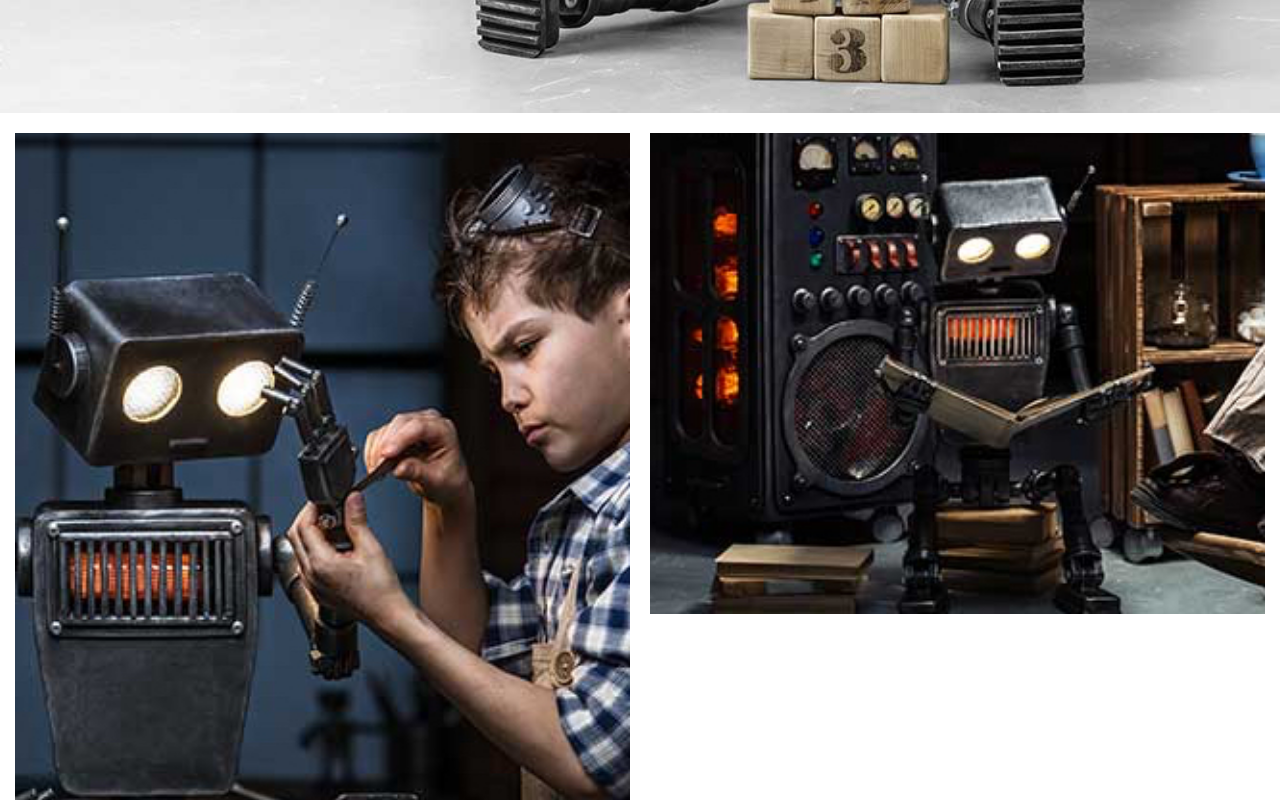
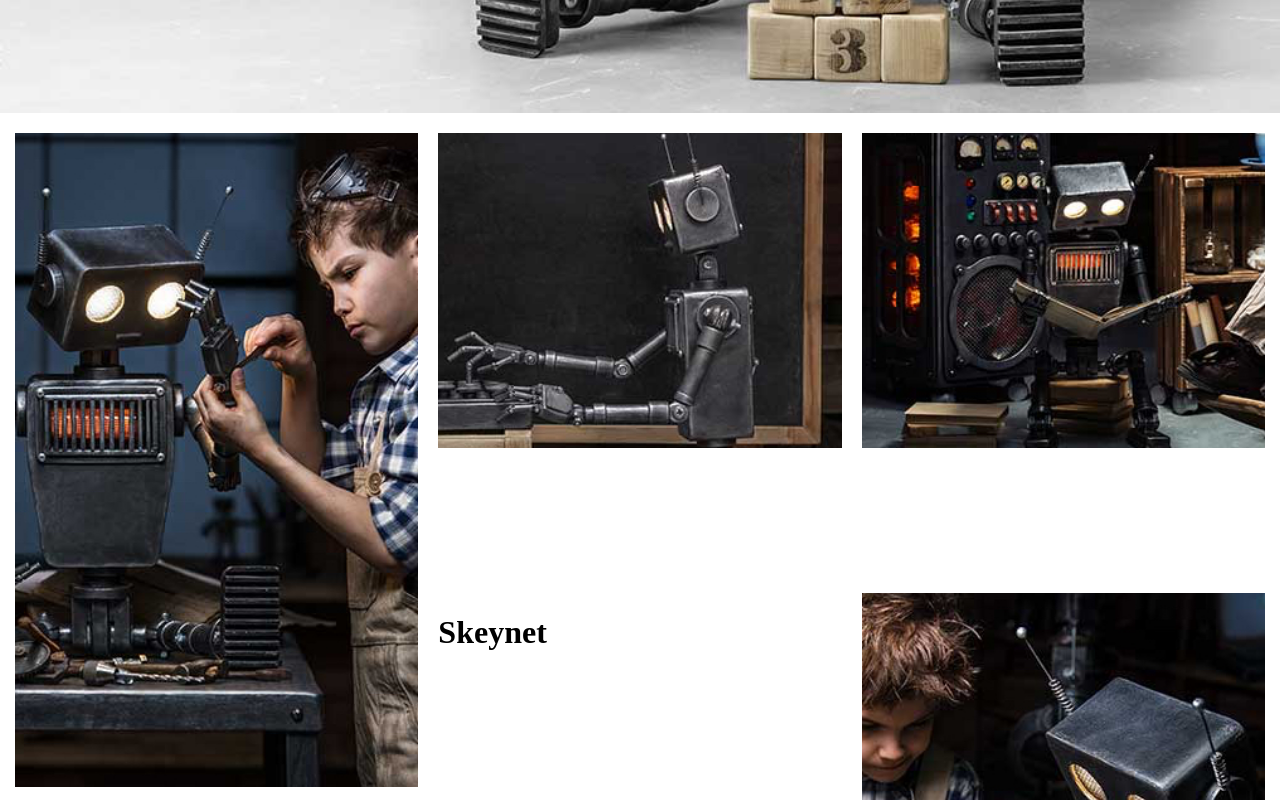
Before and after one commit to yuchinma/inclass-work, a plain HTML site: page deploy/index.html in a window 1280 px wide. Shown: the part 4020-4820 px from the top of the page. Drawn offline with nearby package versions, Linux system fonts and the light colour scheme.

Commit message:
updated sention-5 lg

```diff
--- a/dev/scss/sections/_section-5.scss
+++ b/dev/scss/sections/_section-5.scss
@@ -22,6 +22,15 @@
             "g5 g6";
         }
 
+        @include lg{
+            grid-template-columns: repeat(3, 1fr);
+
+            grid-template-areas:
+            "g1 g2 g3"
+            "g1 g7 g4"
+            "g6 g5 g4";
+        }
+
         li{
             img{
                 width: 100%;
@@ -34,9 +43,21 @@
             }
         }
 
+        #g2{
+            @include md{
+                grid-area: g2;
+            }
+        }
+
         #g3{
             @include md{
                 grid-area: g3;
+            }
+        }
+
+        #g4{
+            @include md{
+                grid-area: g4;
             }
         }
 
```
Also changed, not shown: deploy/css/styles.css.
